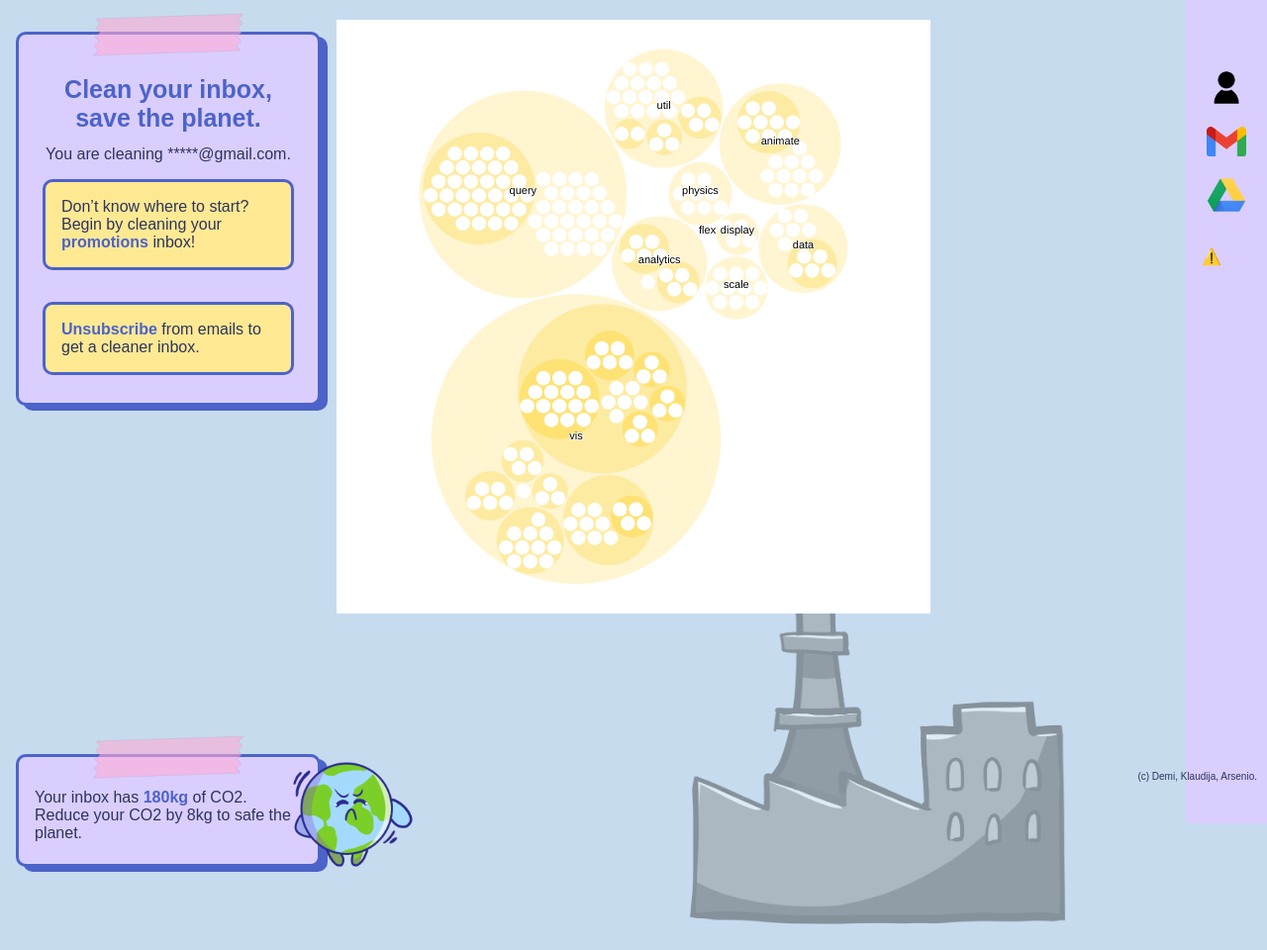
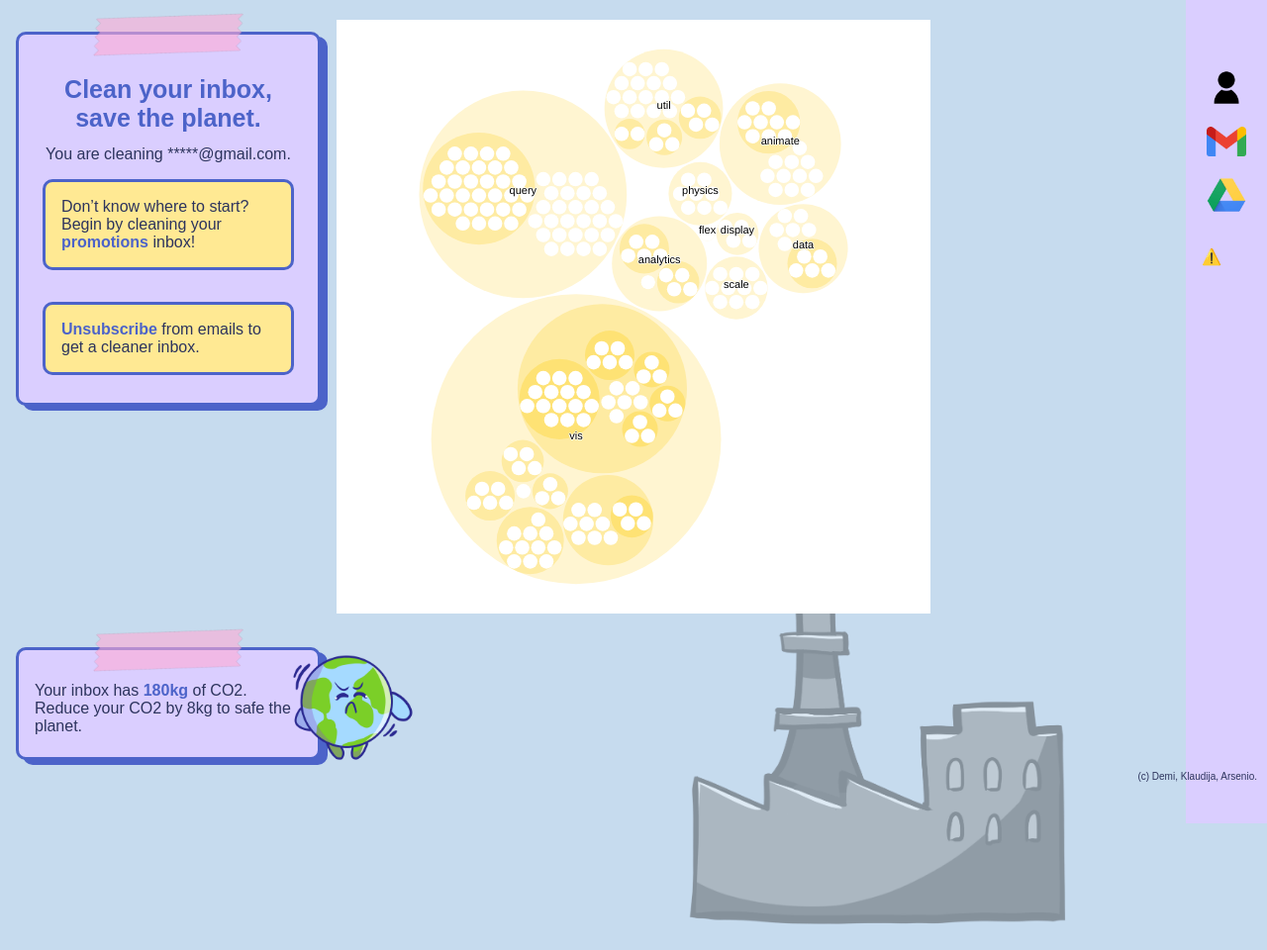
Before and after one commit to klaudij/GreenG, a website built with Vite: page index.html in a window 1280 px wide. Shown: the whole page at 99% size. Built offline with nearby package versions, Linux system fonts and the light colour scheme; no server answers; a web font is replaced by a local one.

Commit message:
fixt: change position

```diff
--- a/styles/style.scss
+++ b/styles/style.scss
@@ -621,12 +621,12 @@ svg {
 #totalSize {
   @include basicLayoutSticky;
 
-  position: relative;
+  position: absolute;
   width: 270px;
   height: 60px;
   margin: 2em 1em 2em 1em;
   padding: 2em 1em 1em 1em;
-  top: 20em;
+  bottom: 0;
   z-index: 1;
 
   #tapeTotal {
```
